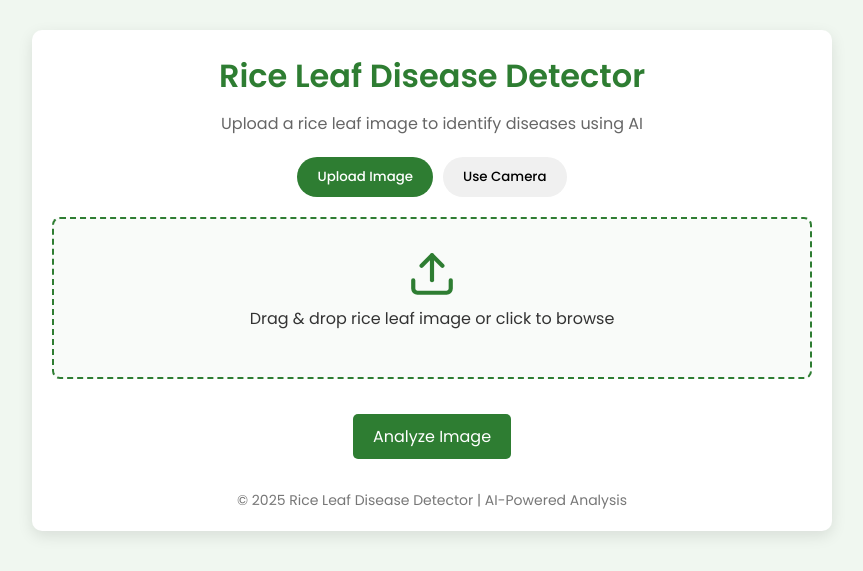
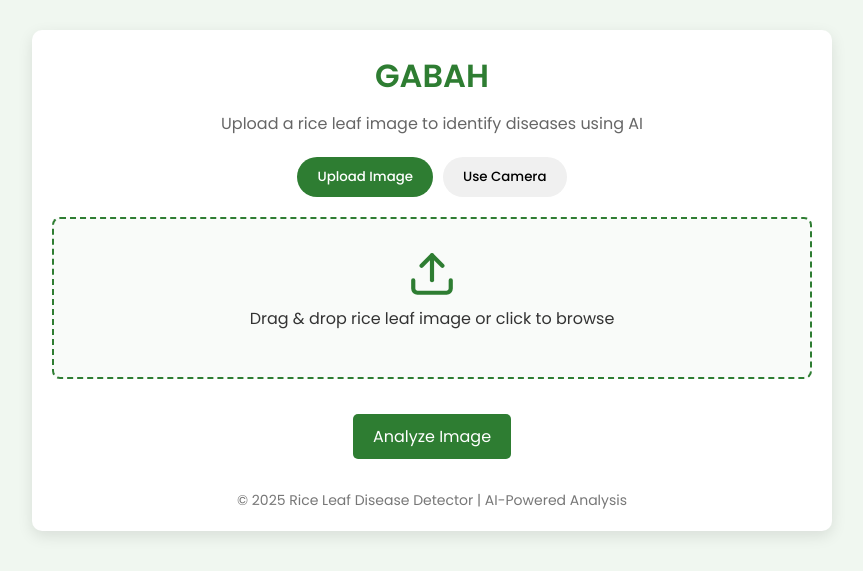
Before and after one commit to praditus343/rice_leaf_app, a Flask app: page / in a window 1280 px wide. Shown: the top 571 px of the page, without its empty margins (208-1071 px from the left). Run offline with Flask 3, Linux system fonts and the light colour scheme; parts of the project's set-up code (start-up, migrations or seed data) failed here and were passed over.

Commit message:
Update header title in index.html to "GABAH"

```diff
--- a/templates/index.html
+++ b/templates/index.html
@@ -10,7 +10,7 @@
 <body>
     <div class="container">
         <header>
-            <h1>Rice Leaf Disease Detector</h1>
+            <h1>GABAH</h1>
             <p>Upload a rice leaf image to identify diseases using AI</p>
         </header>
 
```
